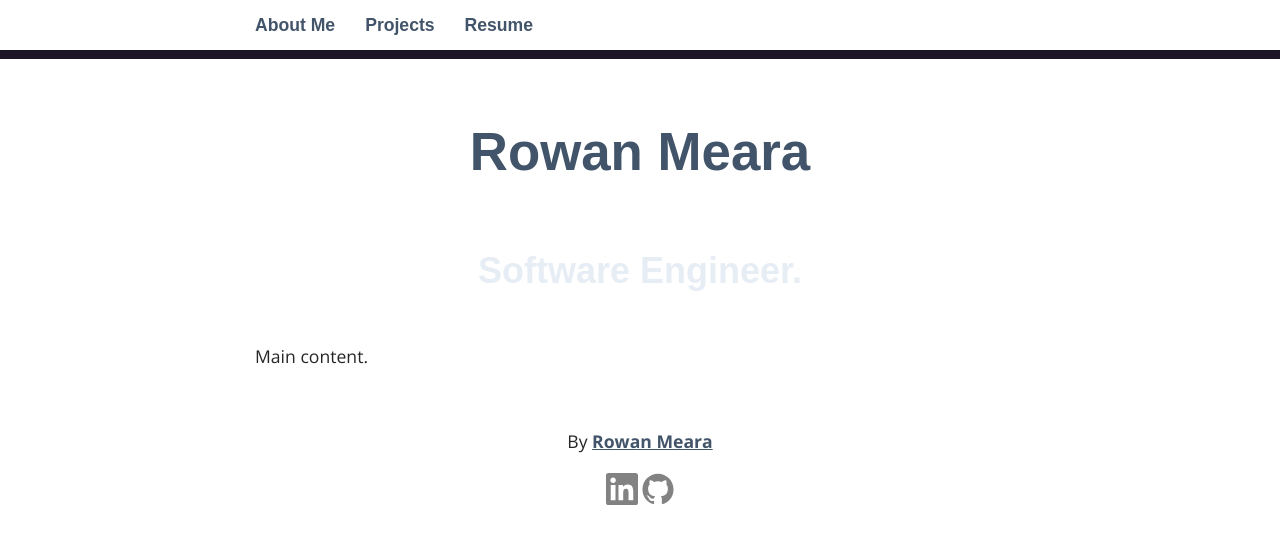
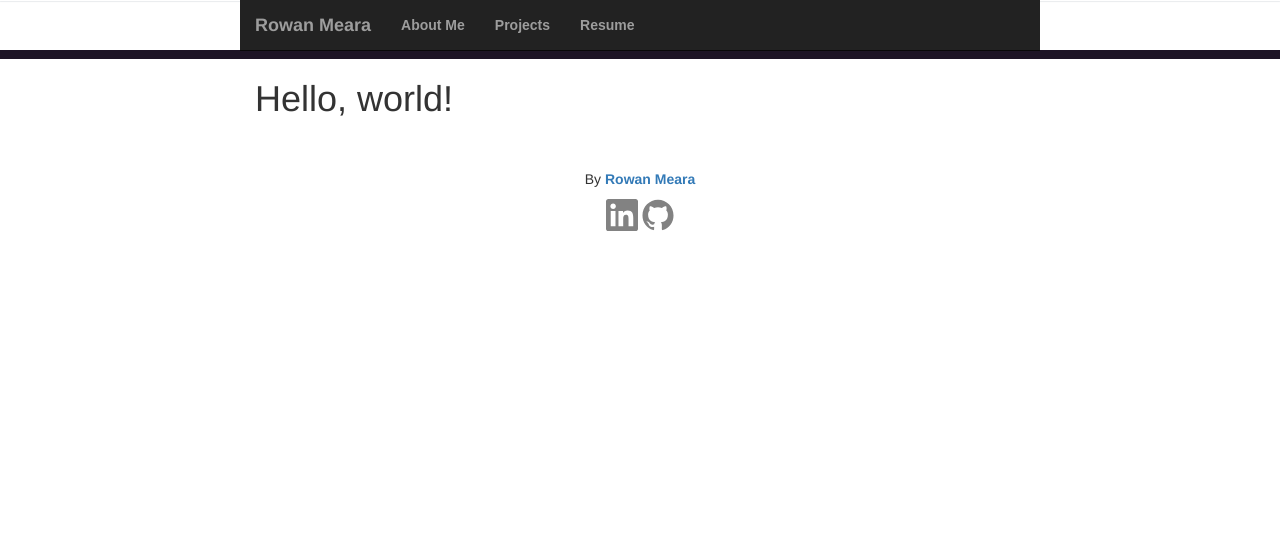
Before and after one commit to RowanMeara/RowanMeara.github.io, a Jekyll site: the page built from index.html, in a window 1280 px wide. Shown: the top 544 px of the page. Built offline with Jekyll 4.4.1, drawn with Linux system fonts in a browser that asks for light colours; some web fonts are replaced.

Commit message:
Testing.  The Github generation is different than local Jekyll generation.

```diff
--- a/_includes/head.html
+++ b/_includes/head.html
@@ -11,6 +11,10 @@
   <link href='https://fonts.googleapis.com/css?family=Open+Sans:400,300,700,800,600' rel='stylesheet' type='text/css'>
   <link href='https://fonts.googleapis.com/css?family=Muli:400,300' rel='stylesheet' type='text/css'>
 
+  <!--- TODO: sort out headers -->
+  <link href="bootstrap/css/bootstrap.min.css" rel="stylesheet">
+  <script src="bootstrap/js/bootstrap.min.js"></script>
+  <script src="https://ajax.googleapis.com/ajax/libs/jquery/1.12.4/jquery.min.js"></script>
 
   {% if jekyll.environment == 'production' and site.google_analytics %}
   {% include google-analytics.html %}
--- a/_includes/header.html
+++ b/_includes/header.html
@@ -1,15 +1,27 @@
 <aside>
   <div class="container">
-    <nav>
-      <ul>
-        {% for page in site.pages %} {% if page.title %}
-        <li><a href="{{ page.url | prepend: site.baseurl }}">{{ page.title }}</a></li>
-        {% endif %} {% endfor %}
-        <li><a href="{{ "/resume" | prepend: site.baseurl }}">Resume</a></li>
-      </ul>
-      </li>
-      </ul>
+    <nav class="navbar navbar-inverse navbar-fixed-top">
+      <div class="container">
+        <div class="navbar-header">
+          <button type="button" class="navbar-toggle collapsed" data-toggle="collapse" data-target="#navbar" aria-expanded="false" aria-controls="navbar">
+            <span class="sr-only">Toggle navigation</span>
+            <span class="icon-bar"></span>
+            <span class="icon-bar"></span>
+            <span class="icon-bar"></span>
+          </button>
+          <a class="navbar-brand" href="#">{{ site.title }}</a>
+        </div>
+        <div id="navbar" class="collapse navbar-collapse">
+          <ul class="nav navbar-nav">
+            {% for page in site.pages %} {% if page.title %}
+            <li><a href="{{ page.url | prepend: site.baseurl }}">{{ page.title }}</a></li>
+            {% endif %} {% endfor %}
+            <li><a href="{{ "/resume" | prepend: site.baseurl }}">Resume</a></li>
+          </ul>
+        </div><!--/.nav-collapse -->
+      </div>
     </nav>
+
   </div>
 </aside>
 
--- a/index.html
+++ b/index.html
@@ -1,12 +1,6 @@
 ---
 layout: default
 ---
-<h2>
-	<p>Rowan Meara</p>
-	<div class="subtitle"><p>
-		Software Engineer.
-	</p></div>
-</h2>
-
-
-Main content.
+  <body>
+    <h1>Hello, world!</h1>
+  </body>
```
